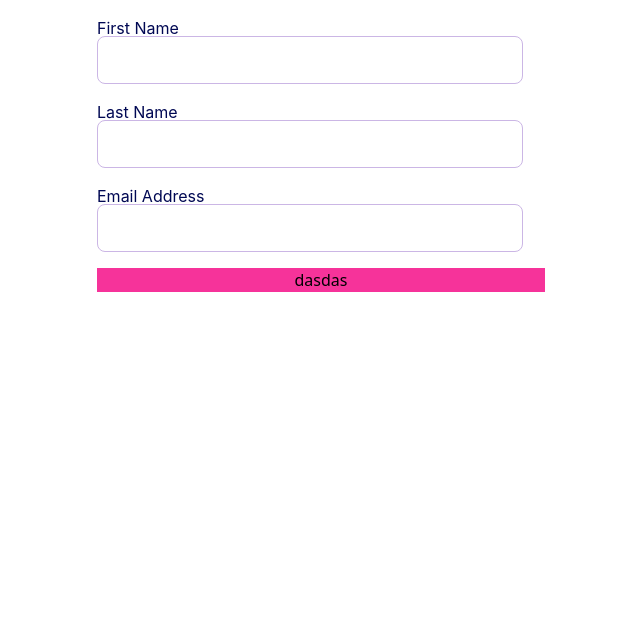
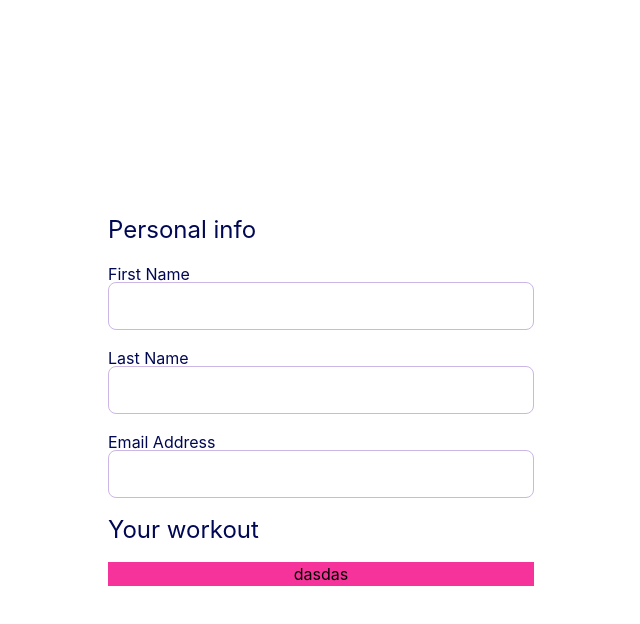
Before and after one commit to Donosik/zadaniethink1st, a React (Vite) app: page / in a window 1280 px wide. Shown: the top 624 px of the page, without its empty margins (319-959 px from the left). Built offline with nearby package versions, Linux system fonts and the light colour scheme.

Commit message:
Title label and label for all inputs

```diff
--- a/src/components/Form.tsx
+++ b/src/components/Form.tsx
@@ -1,26 +1,27 @@
 import TextField from "./TextField.tsx";
+import Title from "./Title.tsx";
 
 export default function Form()
 {
     return(
-        <>
+        <div className="min-h-screen flex items-center justify-center w-full">
             <div className="flex justify-center">
-                <form className="flex flex-col gap-4 group"
+                <form className="flex flex-col gap-4 group font-[Inter]"
                       onSubmit={(e) =>
                       {
                           e.preventDefault()
                           console.log("dasdsa")
                       }} noValidate>
-                    <div className="min-w-md flex content-start">
-                    </div>
+                    <Title text={"Personal info"}/>
                     <TextField label={"First Name"}/>
                     <TextField label={"Last Name"}/>
                     <TextField label={"Email Address"} type={"email"} errorMessage={`Please use correct formatting.\nExample: address@email.com`} />
+                    <Title text={"Your workout"}/>
                     <button className="group-invalid:bg-pink-500" type={"submit"}>
                         dasdas
                     </button>
                 </form>
             </div>
-        </>
+        </div>
     )
 }
--- /dev/null
+++ b/src/components/Label.tsx
@@ -0,0 +1,12 @@
+interface LabelProps{
+    text: string
+}
+
+export default function Label({text}: LabelProps)
+{
+    return(
+        <label className="text-base text-think-purple max-h-3 leading-4.84">
+            {text}
+        </label>
+    )
+}
--- a/src/components/TextField.tsx
+++ b/src/components/TextField.tsx
@@ -1,5 +1,6 @@
 import {InputHTMLAttributes} from "react";
 import error from "../assets/Vector.svg"
+import Label from "./Label.tsx";
 
 interface TextFieldProps extends InputHTMLAttributes<HTMLInputElement>
 {
@@ -10,10 +11,8 @@ interface TextFieldProps extends InputHTMLAttributes<HTMLInputElement>
 export default function TextField({label,errorMessage, ...rest}: TextFieldProps)
 {
     return (
-        <div className=" w-106.5 flex flex-col gap-2 font-[Inter] font-normal">
-            <label className="text-base text-think-purple max-h-3 leading-4.84">
-                {label}
-            </label>
+        <div className=" w-106.5 flex flex-col gap-2 font-normal">
+            <Label text={label} />
             <input
                 className="peer bg-white w-full border border-think-blue rounded-lg h-12 text-base p-4 focus:border-2 focus:border-think-blue-active focus:outline-none invalid:[&:not(:placeholder-shown):not(:focus)]:border-think-error invalid:[&:not(:placeholder-shown):not(:focus)]:border-2 leading-4.84" {...rest}
                 placeholder={" "} required={true}/>
--- /dev/null
+++ b/src/components/Title.tsx
@@ -0,0 +1,12 @@
+interface TitleProps {
+    text: string
+}
+
+export default function Title({text}: TitleProps)
+{
+    return(
+        <label className="font-normal font-medium text-think-purple leading-7.2625 text-2xl">
+            {text}
+        </label>
+    )
+}
```
